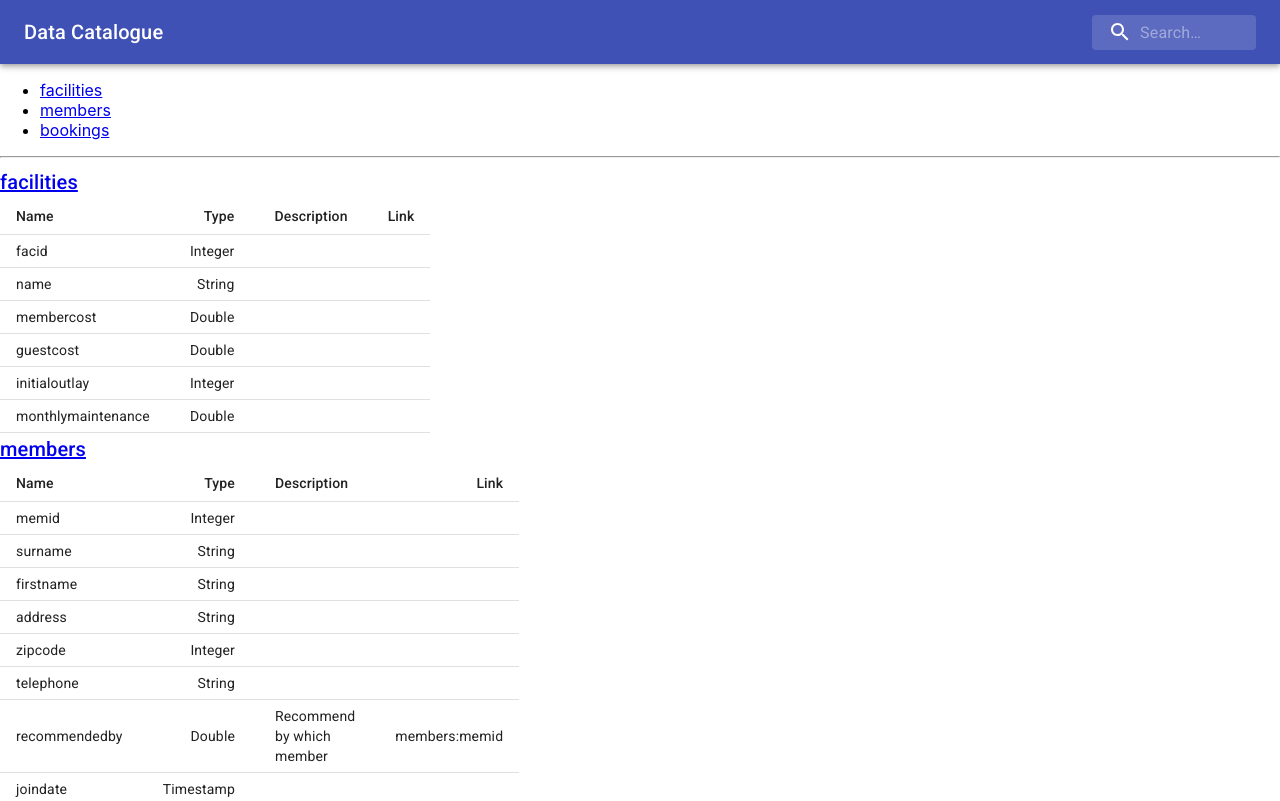
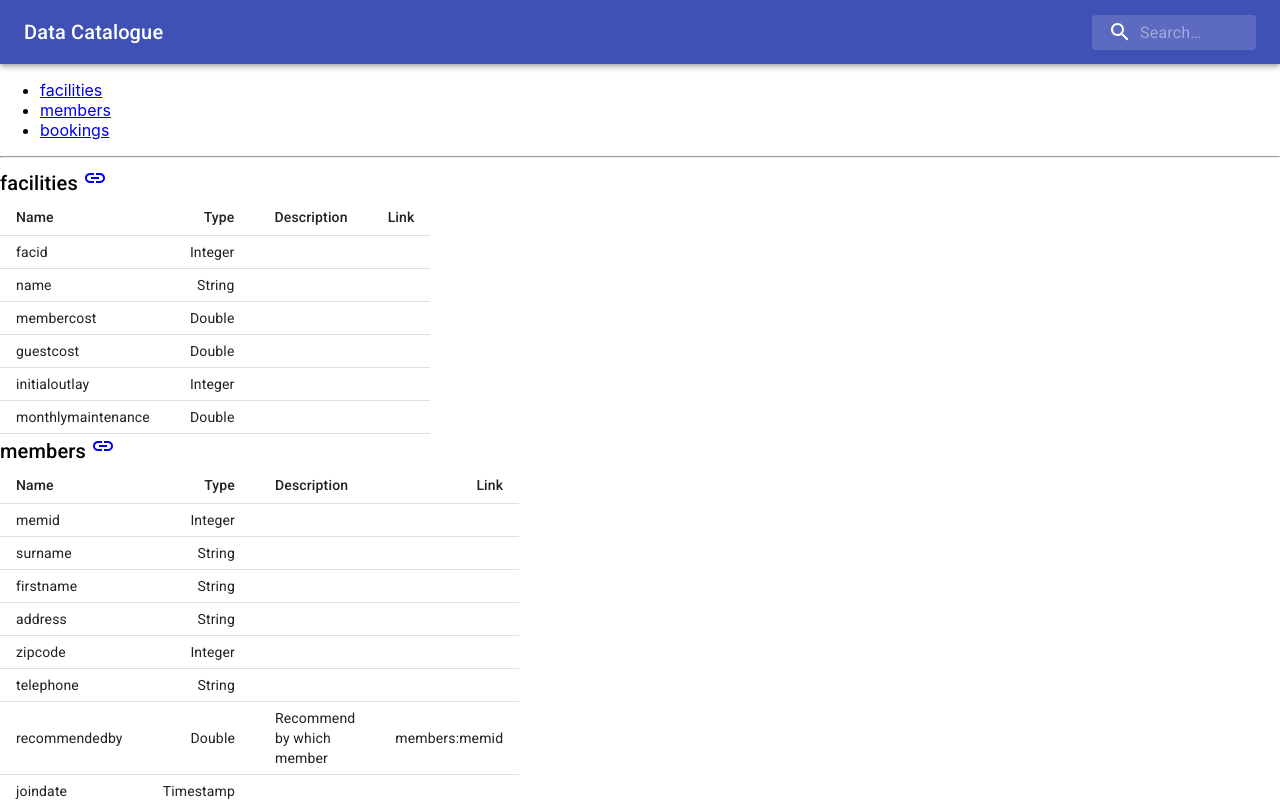
Before and after one commit to varokas/data-catalogue, a React (Create React App) app: page / in a window 1280 px wide. Shown: the top 801 px of the page. Built offline with nearby package versions, Linux system fonts and the light colour scheme.

Commit message:
remove table when every column is filtered out

```diff
--- a/src/App.tsx
+++ b/src/App.tsx
@@ -11,7 +11,7 @@ import {
 } from "react-router-dom";
 import { AppBar, Toolbar, Typography, IconButton, InputBase, TableContainer, Table as TableUI, TableBody, TableHead, TableRow, TableCell, Paper } from '@material-ui/core';
 import { fade, makeStyles } from '@material-ui/core/styles';
-import { Menu as MenuIcon, Search as SearchIcon } from '@material-ui/icons';
+import { Menu as MenuIcon, Search as SearchIcon, Link as LinkIcon } from '@material-ui/icons';
 
 const useStyles = makeStyles((theme) => ({
   root: {
@@ -154,9 +154,14 @@ function TableView({data, filter}: TableViewProps) {
     return <div></div>
   }
 
+  let filteredColumns = data.columns.filter(column => column.name.toLowerCase().includes(filter !== undefined ? filter.toLowerCase() : ""))
+  if (filteredColumns.length == 0) {
+    return <div></div>
+  }
+
   return (
     <div>
-      <Typography variant="h6"><Link to={`/${data.name}`}>{data.name}</Link></Typography>
+      <Typography variant="h6">{data.name} <Link to={`/${data.name}`}><LinkIcon/></Link></Typography>
       {/* <TableContainer component={Paper}> */}
         <TableUI size="small" aria-label="simple table" style={{width: 0}}>
           <TableHead>
```
